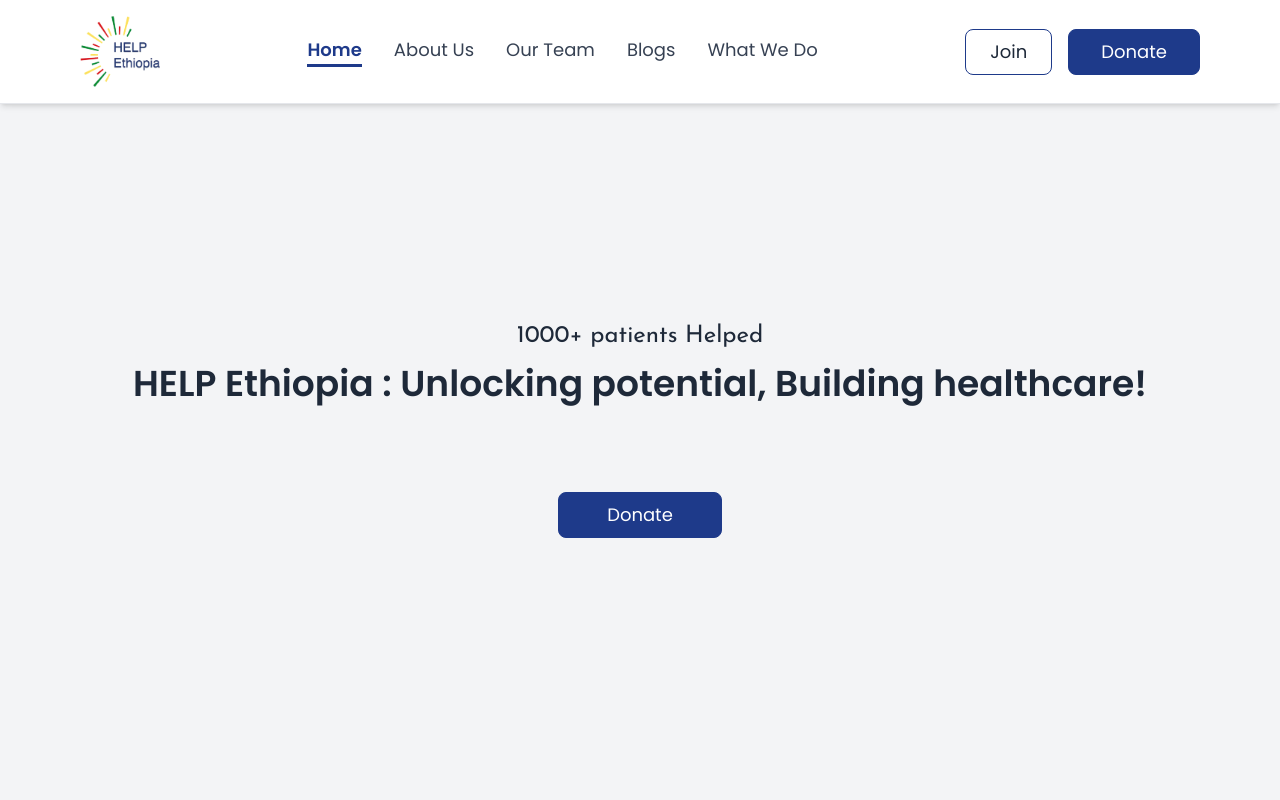
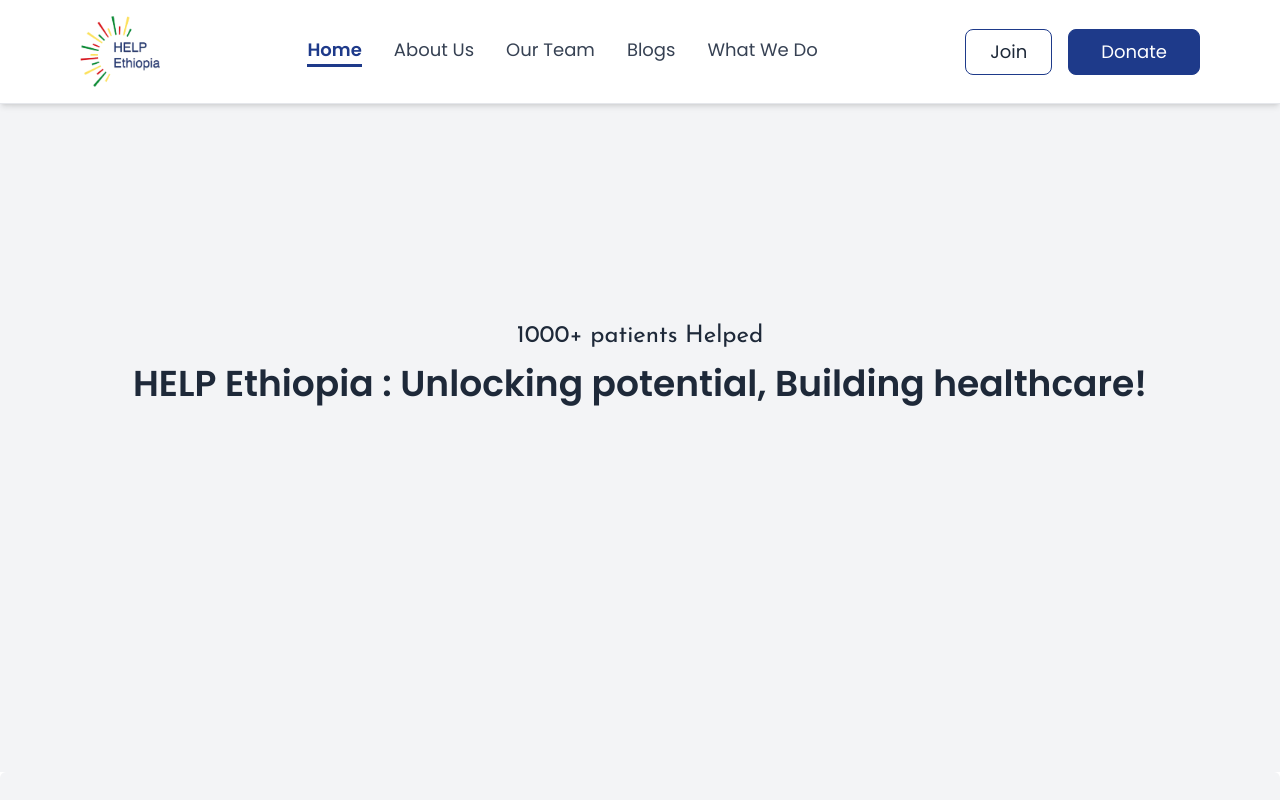
Before and after one commit to dagimgetaw/Help-Ethiopia-Website, a React (Vite) app: page / in a window 1280 px wide. Shown: the top 800 px of the page. Built offline with nearby package versions, Linux system fonts and the light colour scheme.

Commit message:
remove the donate btn

```diff
--- a/src/Components/Home/Home.jsx
+++ b/src/Components/Home/Home.jsx
@@ -1,4 +1,4 @@
-import { Link } from "react-router-dom";
+// import { Link } from "react-router-dom";
 
 export default function Home() {
   return (
@@ -9,11 +9,11 @@
       <p className="pb-22 text-3xl px-3 xl:text-4xl 2xl:text-5xl text-gray-800 font-text font-semibold">
         HELP Ethiopia : Unlocking potential, Building healthcare!
       </p>
-      <Link to={"/donate"}>
+      {/* <Link to={"/donate"}>
         <button className="cursor-pointer py-2 px-12 border-1 border-[#1E3A8A] rounded-lg bg-[#1E3A8A] text-white font-text text-lg">
           Donate
         </button>
-      </Link>
+      </Link> */}
     </div>
   );
 }
```
